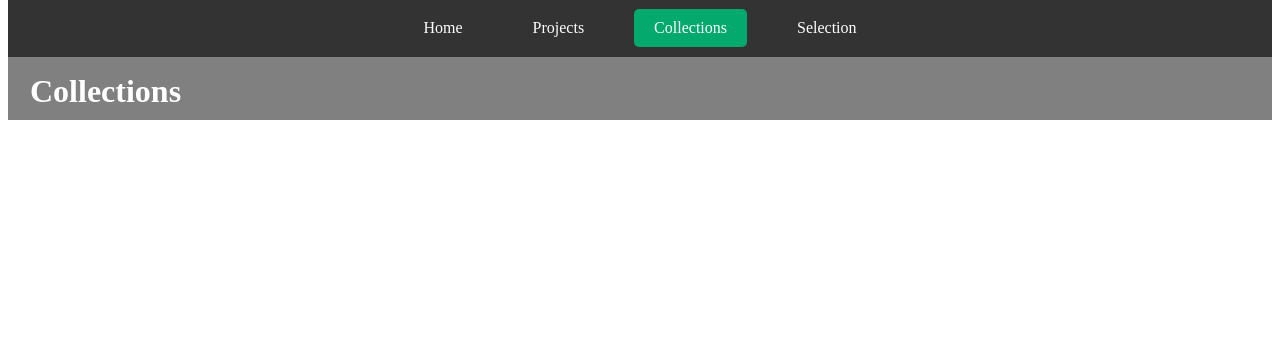
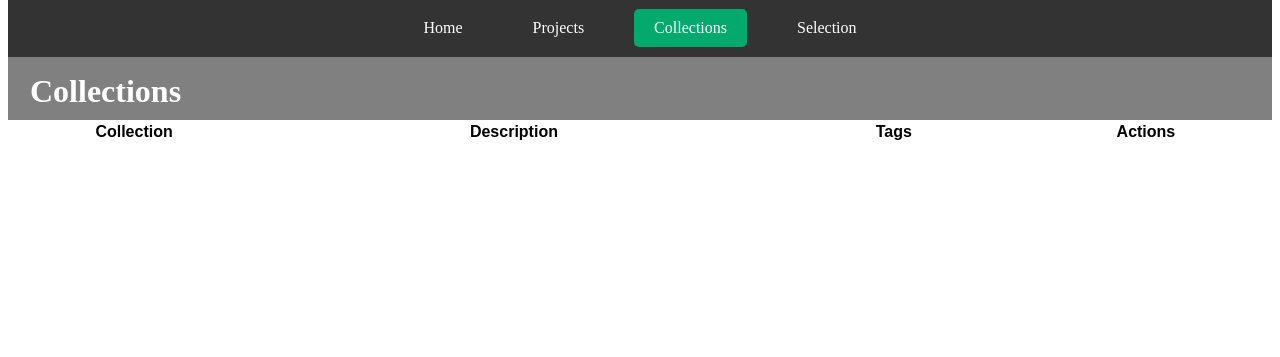
Before and after one commit to bnlawrence/cfs, a Django app: page /collections in a window 1280 px wide. Shown: the part 17-374 px from the top of the page. Run offline with Django 5.2, Linux system fonts and the light colour scheme; data that the repository does not hold is empty; parts of the project's set-up code (start-up, migrations or seed data) failed here and were passed over; some libraries are stand-ins or nearby versions.

Commit message:
Sticky table headings

```diff
--- a/gui/static/gui/css/styles.css
+++ b/gui/static/gui/css/styles.css
@@ -101,16 +101,23 @@ td {
 }
 
 #collection-table {
-    max-height:400px;
-    overflow-y: scroll;
+    max-height:420px;
+    overflow-y: auto;
 }
 
 table.description-table {
     table-layout: fixed; /* Ensures that the table respects the width of columns */
 }
 
+table.description-table th {
+    position: sticky;
+    top: 0;                    /* Stick the header to the top */
+    background-color: #fff;     /* Ensure header background is visible */
+    z-index: 1;                 /* Make sure the header stays on top of scrolling rows */
+}
+
 /* Style for the second column */
-td.description-column {
+.description-column {
     width: 40%; /* Set the width to 40% of the screen */
     word-wrap: break-word; /* Allow text to wrap within the cell */
     overflow-wrap: break-word; /* Similar to word-wrap, for better browser compatibility */
--- a/gui/templates/gui/collection_table.html
+++ b/gui/templates/gui/collection_table.html
@@ -1,5 +1,8 @@
 <div id="collection-table">
     <table class="description-table">
+    <thead>
+        <tr><th>Collection</th><th class="description-column">Description</th><th>Tags</th><th>Actions</th></tr>
+    </thead><tbody>
         {% for collection in collections %}
             <tr><td>{{collection.name}}</td>
                 <td class="description-column">
@@ -7,8 +10,9 @@
                     <div class="editable" data-id="{{collection.id}}">{{collection.description}}</div>
                     <button class="editButton">Edit</button> </td> </div>
                 <td><div class="more-container">more<div class="tooltip-content">{{collection.dump}}</td>
-                <td><button class="viewButton" id="view-{{collection.id}}">View</view></td><td><button class="deleteButton" id="{{collection.id}}">Delete</button></td>
+                    <td><button class="viewButton" id="view-{{collection.id}}">View</view>&nbsp;<button class="deleteButton" id="{{collection.id}}">Delete</button></td>
             </tr>
         {% endfor %}
+        </tbody>
     </table>
 </div>
```
Lines whose indentation alone changed are shown as unchanged.
